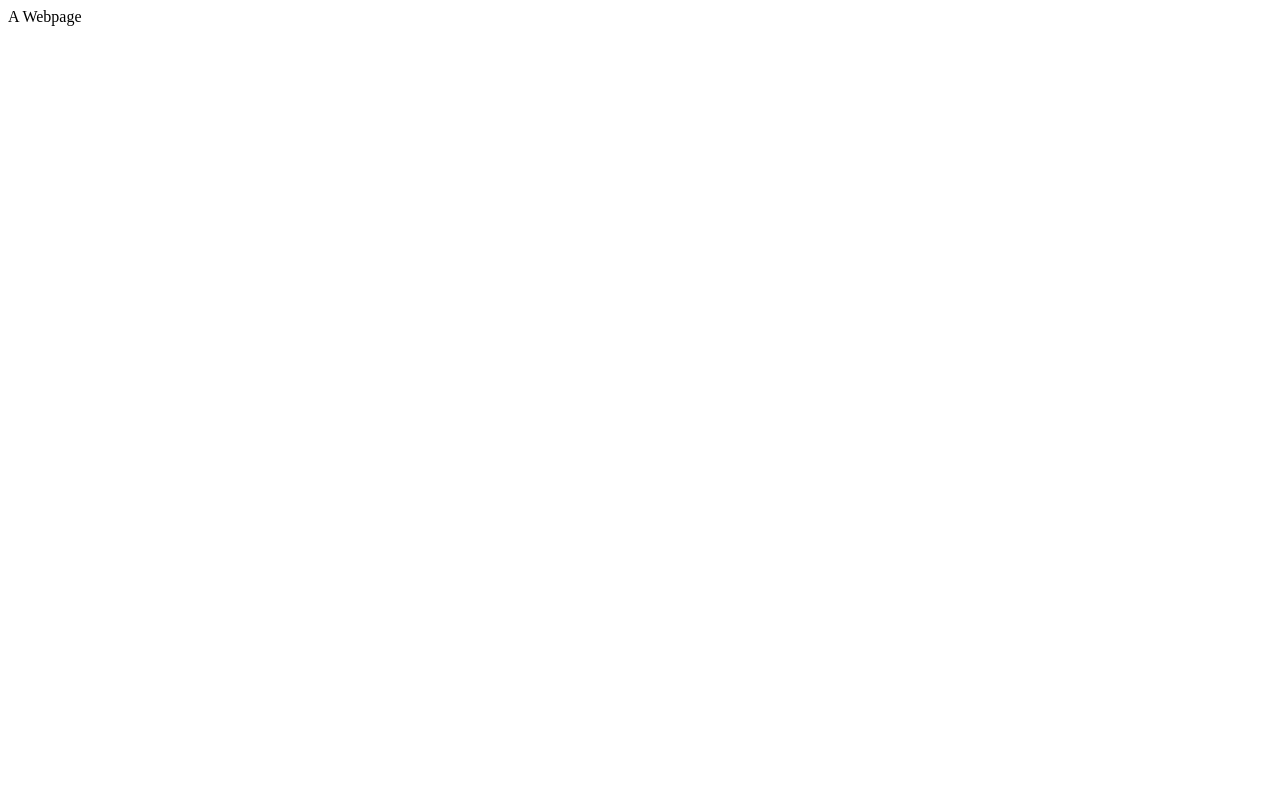
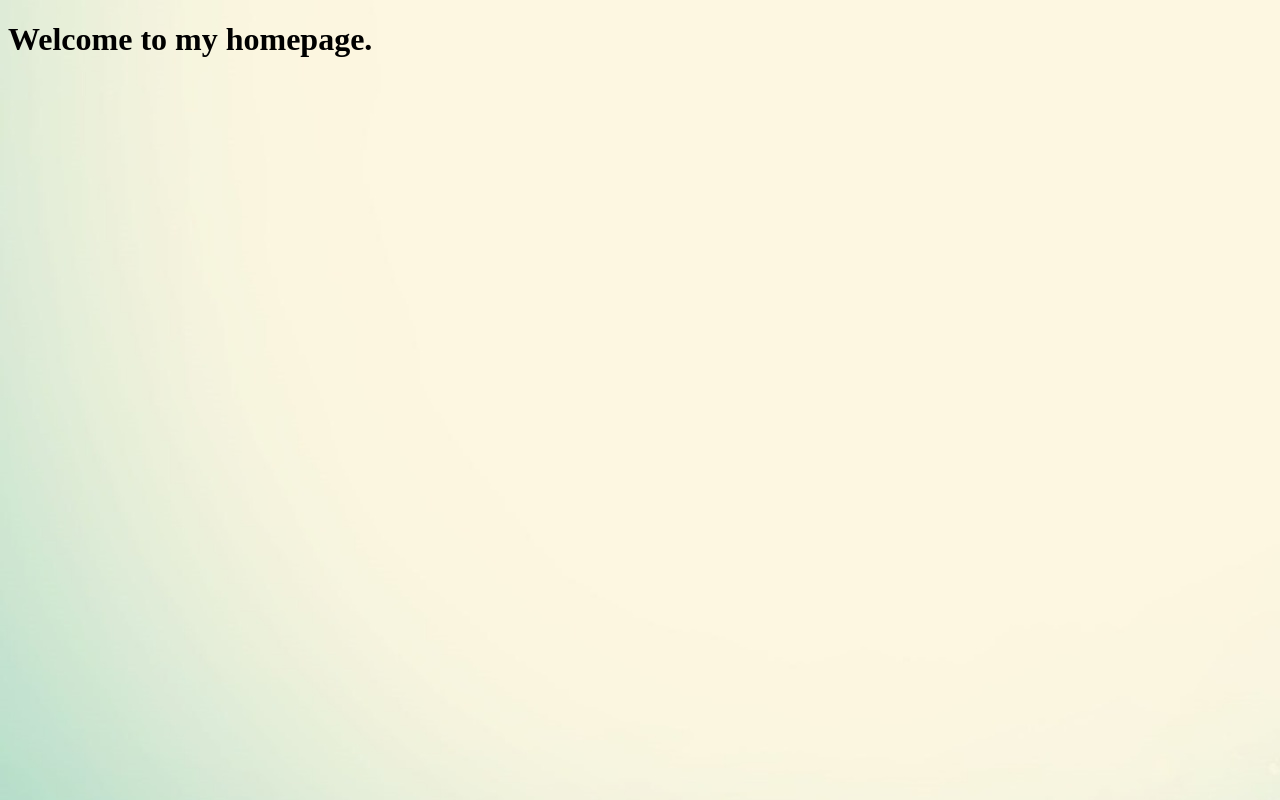
Before and after one commit to YingLiugh/yingliu.me, a plain HTML site: page index.html in a window 1280 px wide. Drawn offline with Linux system fonts and the light colour scheme.

Commit message:
added background

```diff
--- a/index.html
+++ b/index.html
@@ -3,7 +3,7 @@
  <head>
     <title>yingliu.me</title>
  </head>
- <body>
-    A Webpage
+ <body background="background.jpg">
+    <h1> Welcome to my homepage.</h1>
  </body>
 </html>
```
Also changed, not shown: background.jpg (added).
